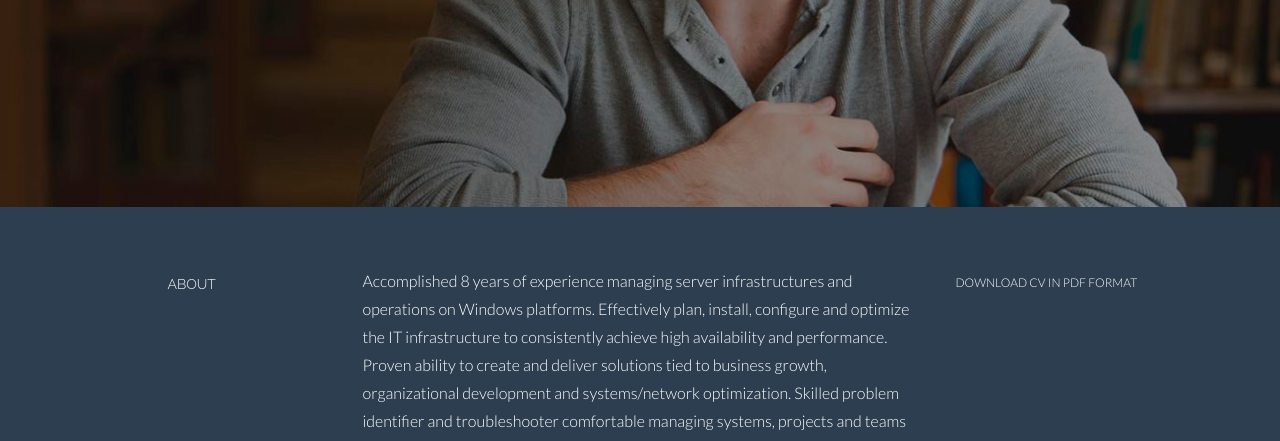
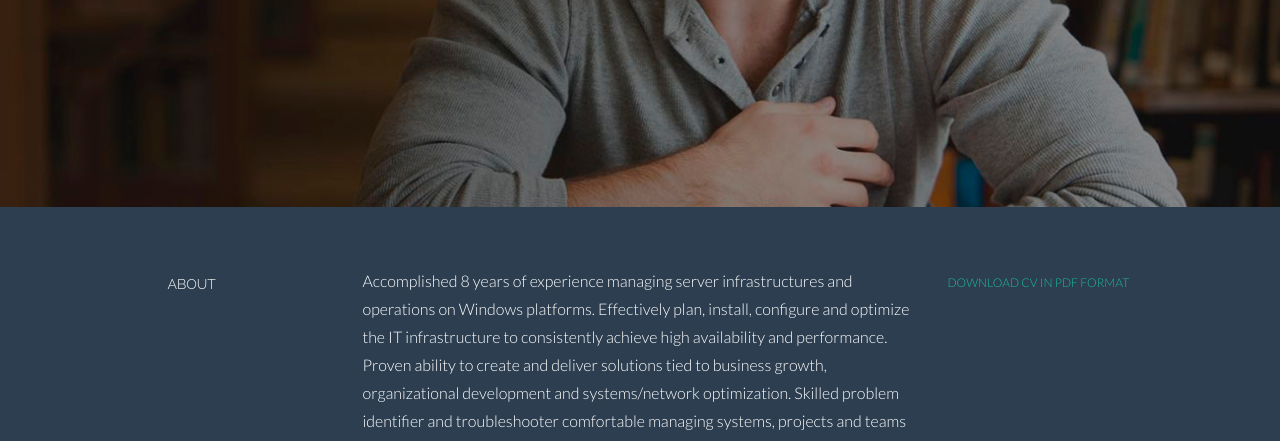
Before and after one commit to giorgosgeorgakis/giorgosgeorgakis.github.io, a plain HTML site: page index.html in a window 1280 px wide. Shown: the part 353-794 px from the top of the page. Drawn offline with Linux system fonts and the light colour scheme.

Commit message:
Add files via upload

```diff
--- a/index.html
+++ b/index.html
@@ -88,8 +88,8 @@
             <p>Accomplished 8 years of experience managing server infrastructures and operations on Windows platforms. Effectively plan, install, configure and optimize the IT infrastructure to consistently achieve high availability and performance. Proven ability to create and deliver solutions tied to business growth, organizational development and systems/network optimization. Skilled problem identifier and troubleshooter comfortable managing systems, projects and teams in a range of IT environments.</p>
           </div>
           <div class="col-lg-3">
-            <p><a href="#"><i class="icon-file"></i></a>
-              <sm>DOWNLOAD CV IN PDF FORMAT</sm>
+            <p><a href="#"><sm>DOWNLOAD CV IN PDF FORMAT</sm><i class="icon-file"></i></a>
+
             </p>
           </div>
 
```
